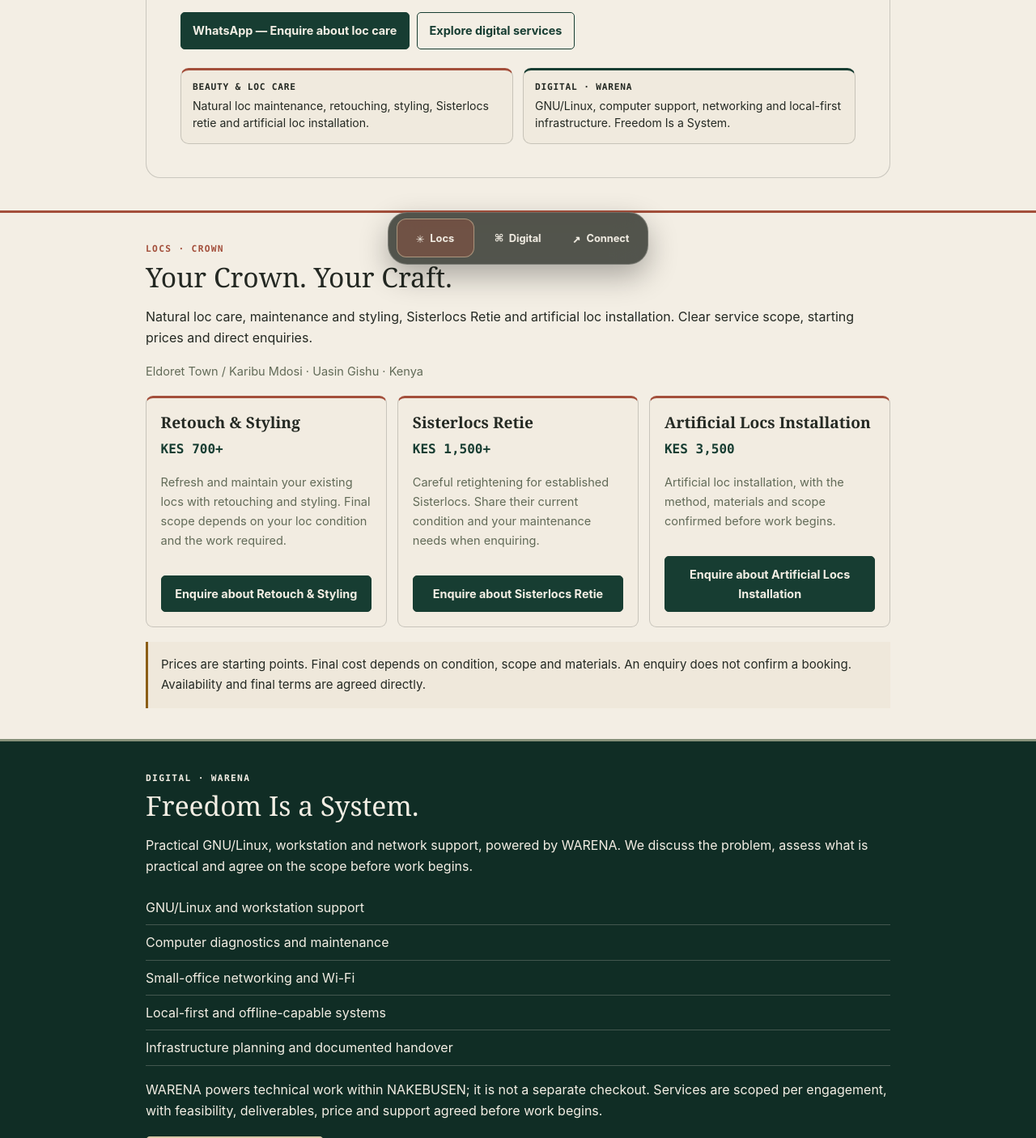
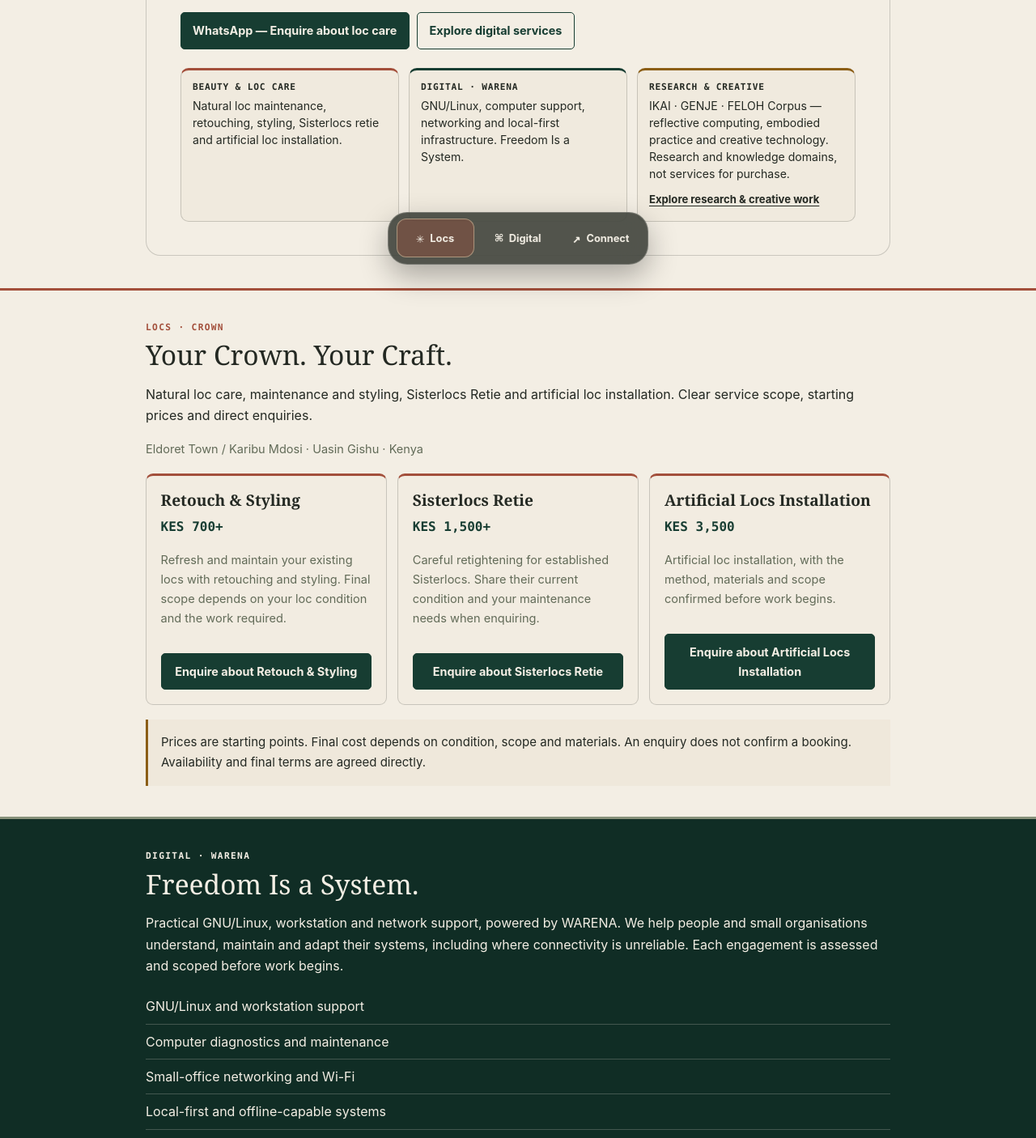
Before and after one commit to donfelohke/donfelohke.github.io, a website: page index.html in a window 1280 px wide. Shown: the part 463-1869 px from the top of the page at 81% size. Drawn offline with Linux system fonts and the light colour scheme.

Commit message:
Improve homepage copy and add research discovery

```diff
--- a/index.html
+++ b/index.html
@@ -5,18 +5,18 @@
 <meta name="viewport" content="width=device-width, initial-scale=1">
 <meta name="theme-color" content="#173D32">
 <meta name="color-scheme" content="light dark">
-<meta name="description" content="NAKEBUSEN brings together natural loc care in Eldoret Town and practical GNU/Linux, computer and network support powered by WARENA. Enquire directly on WhatsApp.">
+<meta name="description" content="NAKEBUSEN provides natural loc care in Eldoret Town, Kenya: retouching, styling, Sisterlocs retie and artificial loc installation. Enquire directly on WhatsApp.">
 <link rel="canonical" href="https://donfelohke.github.io/">
 <meta property="og:type" content="website">
 <meta property="og:site_name" content="NAKEBUSEN">
 <meta property="og:title" content="NAKEBUSEN — Your Beauty ° Your Way.">
-<meta property="og:description" content="Natural loc care in Eldoret Town, alongside practical GNU/Linux, computer and network support powered by WARENA. Enquire directly with NAKEBUSEN.">
+<meta property="og:description" content="Natural loc care in Eldoret Town, Kenya, with clear starting prices and direct WhatsApp enquiries. Digital services are powered by WARENA.">
 <meta property="og:url" content="https://donfelohke.github.io/">
 <meta name="twitter:card" content="summary">
 <meta name="twitter:title" content="NAKEBUSEN — Your Beauty ° Your Way.">
-<meta name="twitter:description" content="Natural loc care in Eldoret and practical GNU/Linux, computer and network support powered by WARENA.">
+<meta name="twitter:description" content="Natural loc care in Eldoret Town, Kenya. Explore services, starting prices and direct enquiries with NAKEBUSEN.">
 <script type="application/ld+json">{"@context":"https://schema.org","@type":"Organization","name":"NAKEBUSEN","url":"https://donfelohke.github.io/","telephone":"+254719635415","email":"mela9ine@proton.me","areaServed":[{"@type":"City","name":"Eldoret"}]}</script>
-<title>NAKEBUSEN Loc Care &amp; Digital Services · Eldoret, Kenya</title>
+<title>NAKEBUSEN Loc Care in Eldoret, Kenya · Your Beauty ° Your Way</title>
 <style>
 :root{color-scheme:light;--forest:#173D32;--deep-forest:#102D25;--charcoal:#242923;--paper:#F3EEE4;--ink:#242923;--clay:#A34F3B;--ochre:#8B5E16;--sage:#87917A;--muted:#626B58;--sage-text:#626B58;--price:#173D32;--sandstone:#D6C6A5;--line:rgba(36,41,35,.20);--focus:#102D25;--action-bg:#173D32;--action-ink:#F3EEE4;--serif:"Cormorant Garamond",Georgia,"Times New Roman",serif;--sans:Inter,system-ui,-apple-system,"Segoe UI",Roboto,sans-serif;--mono:"JetBrains Mono",ui-monospace,SFMono-Regular,Consolas,monospace;--glass-blur:20px;--glass-saturate:150%}
 :root[data-theme="dark"]{color-scheme:dark;--paper:#000000;--ink:#F2EFEA;--charcoal:#151515;--forest:#173D32;--deep-forest:#033500;--clay:#E2725B;--ochre:#D4AF37;--muted:#B8B0A5;--sage-text:#B8B0A5;--price:#F2EFEA;--sandstone:#D6C6A5;--line:rgba(242,239,234,.20);--focus:#F2EFEA;--action-bg:#D6C6A5;--action-ink:#102D25}
@@ -38,9 +38,9 @@ h1{max-width:15ch;margin:0 0 .85rem;font:500 clamp(2.5rem,8vw,4.5rem)/1.04 var(-
 .actions{display:flex;flex-wrap:wrap;align-items:center;gap:.6rem;margin-top:1.15rem}
 .btn{display:inline-flex;align-items:center;justify-content:center;min-height:44px;padding:.62rem .9rem;border:1px solid var(--forest);border-radius:5px;background:transparent;color:var(--forest);font-weight:700;font-size:.9rem;text-align:center;text-decoration:none}.btn-fill{background:var(--action-bg);border-color:var(--action-bg);color:var(--action-ink)}
 :root[data-theme="dark"] .btn:not(.btn-fill){border-color:#D6C6A5;color:#F3EEE4}
-.hero-overview{display:grid;grid-template-columns:repeat(2,minmax(0,1fr));gap:.7rem;margin:1.45rem 0 0}
+.hero-overview{display:grid;grid-template-columns:repeat(3,minmax(0,1fr));gap:.7rem;margin:1.45rem 0 0}
 .hero-path{min-width:0;padding:.9rem;border:1px solid var(--line);border-radius:10px;background:color-mix(in srgb,var(--paper) 90%,var(--sandstone))}
-.hero-path strong{display:block;margin-bottom:.35rem;font:700 .7rem var(--mono);letter-spacing:.07em}.hero-path span{display:block;font-size:.88rem;line-height:1.5}
+.hero-path strong{display:block;margin-bottom:.35rem;font:700 .7rem var(--mono);letter-spacing:.07em}.hero-path span{display:block;font-size:.88rem;line-height:1.5}.hero-path a{display:inline-block;margin-top:.65rem;font-size:.82rem;font-weight:700;text-underline-offset:.2em}
 .hero-path-locs{border-top:3px solid var(--clay)}.hero-path-digital{border-top:3px solid var(--forest)}.hero-path-research{border-top:3px solid var(--ochre)}
 section{padding:2.4rem 0;border-top:1px solid var(--line);scroll-margin-top:6rem}h2{margin:0 0 .7rem;font:500 clamp(1.55rem,4vw,2.1rem)/1.15 var(--serif)}h3{font-family:var(--serif)}
 .experience-locs{background:var(--paper);color:var(--ink);border-top:3px solid var(--clay)}.experience-locs .section-kicker{color:var(--clay)}:root[data-theme="dark"] .experience-locs .section-kicker{color:var(--sandstone)}
@@ -88,7 +88,7 @@ footer{padding:2.4rem 0 calc(2rem + env(safe-area-inset-bottom));background:line
 <div class="wrap">
 <p class="eyebrow" data-i18n="eyebrow">NAKEBUSEN · BEAUTY &amp; DIGITAL · ELDORET, KENYA.</p>
 <h1 id="page-title" data-i18n="tagline">Your Beauty ° Your Way.</h1>
-<p class="lead" data-i18n="heroLead">Natural loc care in Eldoret Town / Karibu Mdosi — Retouch & Styling, Sisterlocs Retie and Artificial Locs Installation. Practical GNU/Linux and network support is also available through WARENA.</p>
+<p class="lead" data-i18n="heroLead">NAKEBUSEN is a beauty and digital-services practice founded by Felix Lwova (Don Feloh), bringing together natural loc care, practical computing and creative technology.</p>
 <div class="actions">
 <a class="btn btn-fill" data-wa-purpose="loc" href="https://wa.me/254719635415" data-i18n="heroEnquire">WhatsApp — Enquire about loc care</a>
 <a class="btn" href="#code" data-i18n="heroDigitalLink">Explore digital services</a>
@@ -96,6 +96,7 @@ footer{padding:2.4rem 0 calc(2rem + env(safe-area-inset-bottom));background:line
 <div class="hero-overview">
 <div class="hero-path hero-path-locs"><strong data-i18n="overviewBeautyTitle">BEAUTY &amp; LOC CARE</strong><span data-i18n="overviewBeauty">Natural loc maintenance, retouching, styling, Sisterlocs retie and artificial loc installation.</span></div>
 <div class="hero-path hero-path-digital"><strong data-i18n="overviewDigitalTitle">DIGITAL · WARENA</strong><span data-i18n="overviewDigital">GNU/Linux, computer support, networking and local-first infrastructure. Freedom Is a System.</span></div>
+<div class="hero-path hero-path-research"><strong data-i18n="overviewResearchTitle">RESEARCH &amp; CREATIVE</strong><span data-i18n="overviewResearch">IKAI · GENJE · FELOH Corpus — reflective computing, embodied practice and creative technology. Research and knowledge domains, not services for purchase.</span><a href="/research/" data-i18n="researchExplore">Explore research</a></div>
 </div>
 </div>
 </section>
@@ -218,7 +219,7 @@ en:{
 skip:'Skip to content',navMain:'Main navigation',navFooter:'Footer navigation',navQuick:'Section navigation',dockHome:'Home',dockEnquire:'Enquire',navLocs:'Locs',navDigital:'Digital',navAbout:'@donfeloh',navConnect:'Connect',footerSignature:'@donfelohke · #HisGenjeness · GRACE · GRIT · GLORY / HERITAGE · BLACK EXCELLENCE · SOVEREIGN FUTURES',themeToLight:'Switch to light theme',themeToDark:'Switch to dark theme',
 eyebrow:'NAKEBUSEN · BEAUTY & DIGITAL · ELDORET, KENYA.',tagline:'Your Beauty ° Your Way.',
 heroLead:'Natural loc care in Eldoret Town / Karibu Mdosi — Retouch & Styling, Sisterlocs Retie and Artificial Locs Installation. Practical GNU/Linux and network support is also available through WARENA.',
-overviewBeautyTitle:'BEAUTY & LOC CARE',overviewBeauty:'Natural loc maintenance, retouching, styling, Sisterlocs retie and artificial loc installation.',overviewDigitalTitle:'DIGITAL · WARENA',overviewDigital:'GNU/Linux, computer support, networking and local-first infrastructure. Freedom Is a System.',overviewResearchTitle:'RESEARCH & CREATIVE',overviewResearch:'IKAI · GENJE · FELOH Corpus — reflective computing, embodied practice and creative technology. Research and knowledge domains, not services for purchase.',digitalScope:'WARENA powers technical work within NAKEBUSEN; it is not a separate checkout. Services are scoped per engagement, with feasibility, deliverables, price and support agreed before work begins.',
+overviewBeautyTitle:'BEAUTY & LOC CARE',overviewBeauty:'Natural loc maintenance, retouching, styling, Sisterlocs retie and artificial loc installation.',overviewDigitalTitle:'DIGITAL · WARENA',overviewDigital:'GNU/Linux, computer support, networking and local-first infrastructure. Freedom Is a System.',overviewResearchTitle:'RESEARCH & CREATIVE',overviewResearch:'IKAI · GENJE · FELOH Corpus — reflective computing, embodied practice and creative technology. Research and knowledge domains, not services for purchase.',researchExplore:'Chunguza utafiti na kazi za ubunifu',researchExplore:'Explore research & creative work',digitalScope:'WARENA powers technical work within NAKEBUSEN; it is not a separate checkout. Services are scoped per engagement, with feasibility, deliverables, price and support agreed before work begins.',
 
 
 
@@ -235,7 +236,7 @@ price700:'KES 700+',price1500:'KES 1,500+',price3500:'KES 3,500',
 svcRetouchDesc:'Refresh and maintain your existing locs with retouching and styling. Final scope depends on your loc condition and the work required.',svcRetieDesc:'Careful retightening for established Sisterlocs. Share their current condition and your maintenance needs when enquiring.',svcArtificialDesc:'Artificial loc installation, with the method, materials and scope confirmed before work begins.',
 bookingNote:'Prices are starting points. Final cost depends on condition, scope and materials. An enquiry does not confirm a booking. Availability and final terms are agreed directly.',
 digitalKicker:'DIGITAL · WARENA',digitalTitle:'Freedom Is a System.',
-digitalIntro:'Practical GNU/Linux, workstation and network support, powered by WARENA. We discuss the problem, assess what is practical and agree on the scope before work begins.',
+digitalIntro:'Practical GNU/Linux, workstation and network support, powered by WARENA. We help people and small organisations understand, maintain and adapt their systems, including where connectivity is unreliable. Each engagement is assessed and scoped before work begins.',
 dig1:'GNU/Linux and workstation support',dig2:'Computer diagnostics and maintenance',dig3:'Small-office networking and Wi-Fi',dig4:'Local-first and offline-capable systems',dig5:'Infrastructure planning and documented handover',
 bookTech:'Discuss a technical project',connectKicker:'Connect',founderTitle:'Felix Lwova — Don Feloh',
 role:'Founder · CTO · Loctician · Creative Technologist',
```
